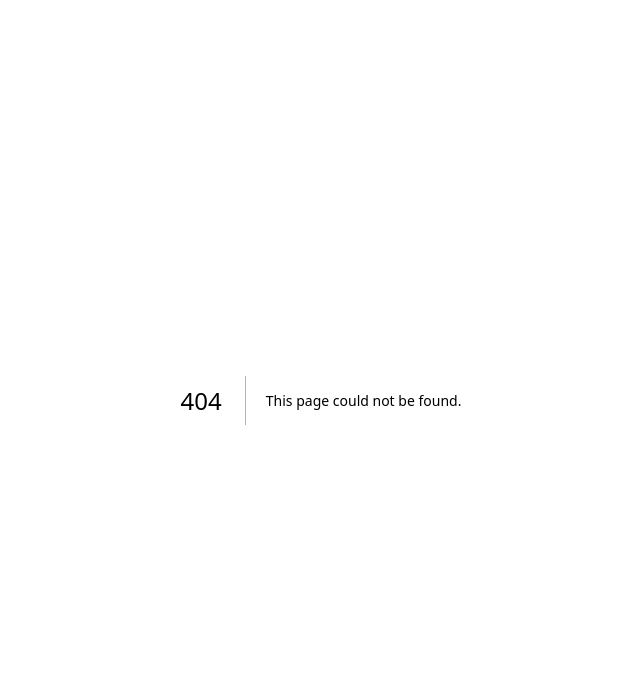
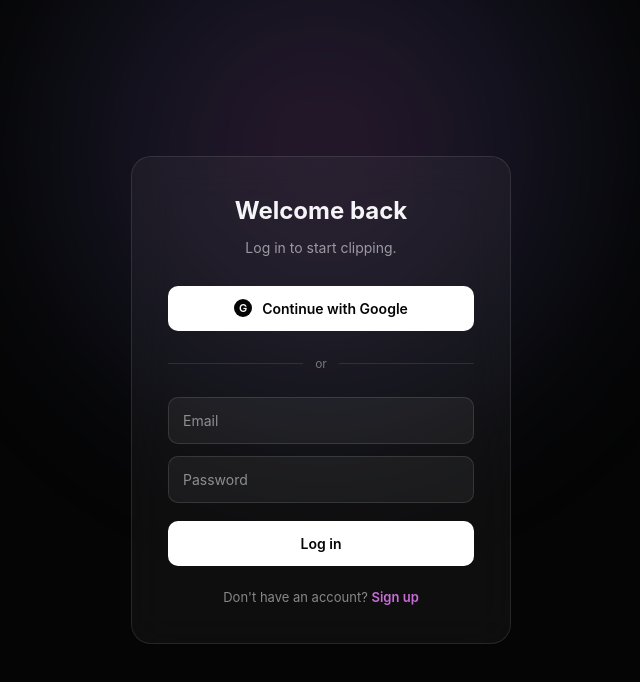
Before and after one commit to epicadi7/Clip-Auto, a Next.js app: page /login in a window 1280 px wide. Before the commit this address had no page. Shown: the top 682 px of the page, without its empty margins (319-959 px from the left). Built offline with nearby package versions, Linux system fonts and the light colour scheme.

Commit message:
Add Login Page

```diff
--- /dev/null
+++ b/app/login/page.js
@@ -0,0 +1,226 @@
+"use client";
+
+import { useState } from "react";
+import { useRouter } from "next/navigation";
+import { supabase } from "../../lib/supabase";
+
+export default function LoginPage() {
+  const [mode, setMode] = useState("login"); // "login" | "signup"
+  const [email, setEmail] = useState("");
+  const [password, setPassword] = useState("");
+  const [error, setError] = useState("");
+  const [loading, setLoading] = useState(false);
+  const router = useRouter();
+
+  async function handleEmailAuth(e) {
+    e.preventDefault();
+    setError("");
+    setLoading(true);
+
+    const { error } =
+      mode === "login"
+        ? await supabase.auth.signInWithPassword({ email, password })
+        : await supabase.auth.signUp({ email, password });
+
+    setLoading(false);
+
+    if (error) {
+      setError(error.message);
+      return;
+    }
+
+    if (mode === "signup") {
+      setError("Check your email to confirm your account.");
+      return;
+    }
+
+    router.push("/dashboard");
+  }
+
+  async function handleGoogleAuth() {
+    setError("");
+    const { error } = await supabase.auth.signInWithOAuth({
+      provider: "google",
+      options: {
+        redirectTo: `${window.location.origin}/dashboard`,
+      },
+    });
+    if (error) setError(error.message);
+  }
+
+  return (
+    <div style={styles.page}>
+      <div style={styles.bgBlob} />
+      <div style={styles.card}>
+        <h1 style={styles.title}>
+          {mode === "login" ? "Welcome back" : "Create your account"}
+        </h1>
+        <p style={styles.subtitle}>
+          {mode === "login"
+            ? "Log in to start clipping."
+            : "Sign up — it's free to get started."}
+        </p>
+
+        <button style={styles.googleButton} onClick={handleGoogleAuth}>
+          <span style={styles.googleIcon}>G</span>
+          Continue with Google
+        </button>
+
+        <div style={styles.divider}>
+          <span style={styles.dividerLine} />
+          <span style={styles.dividerText}>or</span>
+          <span style={styles.dividerLine} />
+        </div>
+
+        <form onSubmit={handleEmailAuth} style={styles.form}>
+          <input
+            style={styles.input}
+            type="email"
+            placeholder="Email"
+            value={email}
+            onChange={(e) => setEmail(e.target.value)}
+            required
+          />
+          <input
+            style={styles.input}
+            type="password"
+            placeholder="Password"
+            value={password}
+            onChange={(e) => setPassword(e.target.value)}
+            required
+            minLength={6}
+          />
+          {error && <div style={styles.error}>{error}</div>}
+          <button style={styles.submitButton} type="submit" disabled={loading}>
+            {loading
+              ? "Please wait..."
+              : mode === "login"
+              ? "Log in"
+              : "Sign up"}
+          </button>
+        </form>
+
+        <p style={styles.switchText}>
+          {mode === "login" ? "Don't have an account?" : "Already have an account?"}{" "}
+          <span
+            style={styles.switchLink}
+            onClick={() => {
+              setError("");
+              setMode(mode === "login" ? "signup" : "login");
+            }}
+          >
+            {mode === "login" ? "Sign up" : "Log in"}
+          </span>
+        </p>
+      </div>
+    </div>
+  );
+}
+
+const styles = {
+  page: {
+    position: "relative",
+    minHeight: "100vh",
+    background: "#050505",
+    color: "#f5f5f7",
+    display: "flex",
+    alignItems: "center",
+    justifyContent: "center",
+    fontFamily: "'Inter', -apple-system, BlinkMacSystemFont, 'Segoe UI', sans-serif",
+    overflow: "hidden",
+  },
+  bgBlob: {
+    position: "absolute",
+    top: "-200px",
+    left: "50%",
+    transform: "translateX(-50%)",
+    width: "700px",
+    height: "700px",
+    background:
+      "radial-gradient(circle, rgba(200,109,215,0.2) 0%, rgba(125,139,255,0.1) 45%, transparent 70%)",
+    filter: "blur(70px)",
+    pointerEvents: "none",
+  },
+  card: {
+    position: "relative",
+    zIndex: 2,
+    width: "380px",
+    background: "rgba(255,255,255,0.04)",
+    border: "1px solid rgba(255,255,255,0.1)",
+    borderRadius: "20px",
+    padding: "36px",
+    backdropFilter: "blur(20px)",
+  },
+  title: { fontSize: "24px", fontWeight: 700, margin: "0 0 8px", textAlign: "center" },
+  subtitle: {
+    fontSize: "14px",
+    color: "rgba(255,255,255,0.55)",
+    textAlign: "center",
+    margin: "0 0 28px",
+  },
+  googleButton: {
+    width: "100%",
+    display: "flex",
+    alignItems: "center",
+    justifyContent: "center",
+    gap: "10px",
+    background: "#fff",
+    color: "#050505",
+    border: "none",
+    borderRadius: "10px",
+    padding: "12px",
+    fontWeight: 600,
+    fontSize: "14px",
+    cursor: "pointer",
+  },
+  googleIcon: {
+    width: "18px",
+    height: "18px",
+    borderRadius: "50%",
+    background: "#050505",
+    color: "#fff",
+    fontSize: "11px",
+    display: "flex",
+    alignItems: "center",
+    justifyContent: "center",
+  },
+  divider: { display: "flex", alignItems: "center", gap: "12px", margin: "24px 0" },
+  dividerLine: { flex: 1, height: "1px", background: "rgba(255,255,255,0.1)" },
+  dividerText: { fontSize: "12px", color: "rgba(255,255,255,0.4)" },
+  form: { display: "flex", flexDirection: "column", gap: "12px" },
+  input: {
+    background: "rgba(255,255,255,0.05)",
+    border: "1px solid rgba(255,255,255,0.12)",
+    borderRadius: "10px",
+    padding: "12px 14px",
+    color: "#fff",
+    fontSize: "14px",
+    outline: "none",
+  },
+  error: {
+    fontSize: "13px",
+    color: "#ff8a8a",
+    background: "rgba(255,80,80,0.08)",
+    border: "1px solid rgba(255,80,80,0.2)",
+    borderRadius: "8px",
+    padding: "8px 12px",
+  },
+  submitButton: {
+    background: "#fff",
+    color: "#050505",
+    border: "none",
+    borderRadius: "10px",
+    padding: "12px",
+    fontWeight: 600,
+    fontSize: "14px",
+    cursor: "pointer",
+    marginTop: "6px",
+  },
+  switchText: {
+    textAlign: "center",
+    fontSize: "13px",
+    color: "rgba(255,255,255,0.5)",
+    marginTop: "22px",
+  },
+  switchLink: { color: "#c86dd7", cursor: "pointer", fontWeight: 600 },
+};
```
